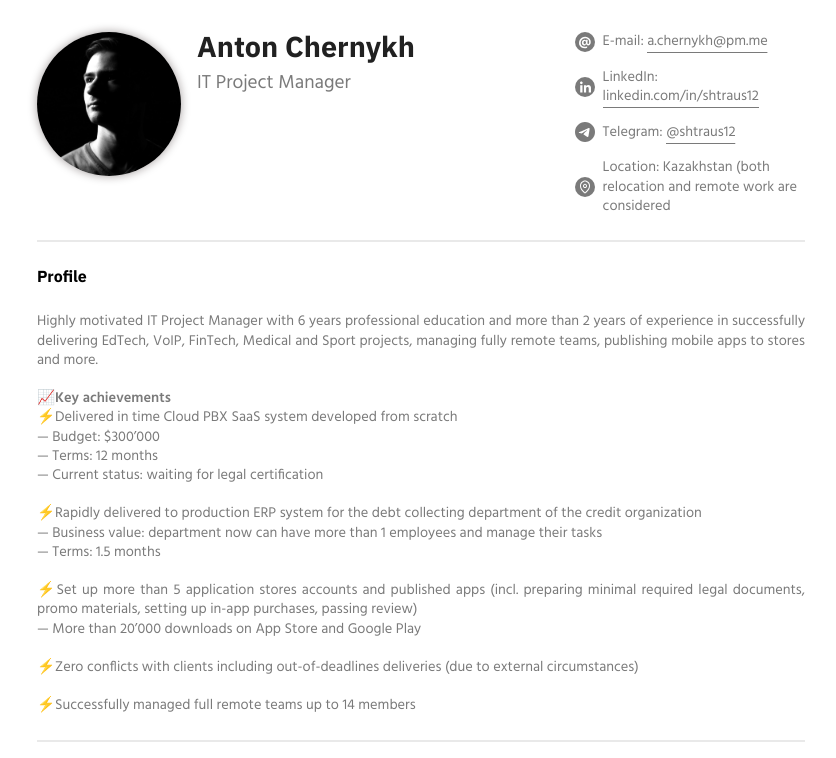
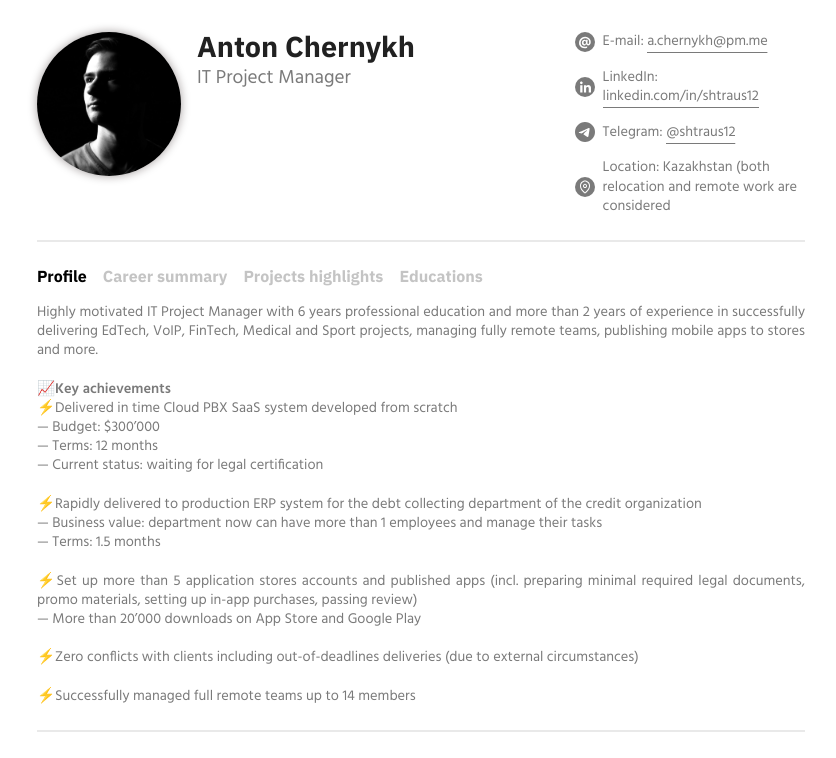
Before and after one commit to shtraus12/react-beginner, a React (Create React App) app: page / in a window 1280 px wide. Shown: the top 758 px of the page, without its empty margins (227-1063 px from the left). Built offline with nearby package versions, Linux system fonts and the light colour scheme.

Commit message:
tab navigator added

```diff
--- a/src/App.tsx
+++ b/src/App.tsx
@@ -7,13 +7,41 @@ import Profile from './components/Profile'
 import Projects from './components/Projects'
 import Educations from './components/Educations'
 import Languages from './components/Languages'
+import TabContainer from './components/TabContainer'
 
 function App() {
+  const tabs = [
+    {
+      tabTitle: 'Profile',
+      tabContent: (
+        <div style={{ display: 'flex', flexDirection: 'column', gap: '1rem' }}>
+          <Profile profile={cvData.profile} />
+          <hr />
+          <Languages languages={cvData.languages} />
+        </div>
+      ),
+    },
+    {
+      tabTitle: 'Career summary',
+      tabContent: <Careers careers={cvData.careers} />,
+    },
+    {
+      tabTitle: 'Projects highlights',
+      tabContent: <Projects projects={cvData.projectsHighlights} />,
+    },
+    {
+      tabTitle: 'Educations',
+      tabContent: <Educations educations={cvData.educations} />,
+    },
+  ]
+
   return (
     <div className="container">
       <Header headerData={cvData.headerData} />
       <hr />
-      <Profile profile={cvData.profile} />
+      <TabContainer tabs={tabs} />
+
+      {/* <Profile profile={cvData.profile} />
       <hr />
       <Careers careers={cvData.careers} />
       <hr />
@@ -21,7 +49,7 @@ function App() {
       <hr />
       <Educations educations={cvData.educations} />
       <hr />
-      <Languages languages={cvData.languages} />
+      <Languages languages={cvData.languages} /> */}
     </div>
   )
 }
--- a/src/components/Profile.tsx
+++ b/src/components/Profile.tsx
@@ -8,10 +8,7 @@ interface Props {
 
 function Profile({ profile }: Props) {
   return (
-    <div className="text-block">
-      <div className="block-header">Profile</div>
-      {<TextBlock body={profile.description} />}
-    </div>
+    <div className="text-block">{<TextBlock body={profile.description} />}</div>
   )
 }
 
--- a/src/components/TabContainer.tsx
+++ b/src/components/TabContainer.tsx
@@ -1,39 +1,42 @@
-import React from 'react'
-import { CVData } from '../models'
+import React, { ReactNode } from 'react'
 
-// interface Props {
-//   cvData: CVData
-// }
+interface props {
+  tabs: Array<{
+    tabTitle: string
+    tabContent: ReactNode
+  }>
+}
 
-// interface State {}
+function TabContainer({ tabs }: props) {
+  const [currentTab, moveToTab] = React.useState(0)
+  const tabNavigatorRef = React.useRef<HTMLDivElement>(null)
 
-// class TabContainer extends React.Component<Props, State> {
-//   moveTo() {}
+  setTimeout(() => {
+    if (tabNavigatorRef.current) tabNavigatorRef.current.scrollLeft += 100
+    console.log('hello')
+    setTimeout(() => {
+      if (tabNavigatorRef.current) tabNavigatorRef.current.scrollLeft = 0
+    }, 400)
+  }, 800)
 
-//   constructor() {
-//     super(pr)
-//     this.state = { currentTab: 'q' }
-//   }
+  return (
+    <div className="tab-container">
+      <div className="tab-navigator" ref={tabNavigatorRef} onLoad={() => {}}>
+        {tabs.map((tab, index) => {
+          return (
+            <div
+              className={index === currentTab ? 'tab-active' : 'tab'}
+              key={index}
+              onClick={moveToTab.bind({}, index)}
+            >
+              {tab.tabTitle}
+            </div>
+          )
+        })}
+      </div>
+      <div className="tab-content">{tabs[currentTab].tabContent}</div>
+    </div>
+  )
+}
 
-//   render(): React.ReactNode {
-//     return (
-//       <div className="tab-container">
-//         <div className="tab-navigator"></div>
-//         <div className="tab-content"></div>
-//       </div>
-//     )
-//   }
-// }
-
-// function TabConsdtainer() {
-//   return (
-//     <div className="tab-container">
-//       <div className="tab-navigator"></div>
-//       <div className="tab-content"></div>
-//     </div>
-//   )
-// }
-
-// function moveTo(tab: string) {}
-
-// export default TabContainer
+export default TabContainer
--- a/src/index.css
+++ b/src/index.css
@@ -4,7 +4,7 @@
 @import url('./styles/educations-block.css');
 @import url('./styles/projects-highlights-block.css');
 @import url('./styles/languages-block.css');
-/* @import url('./tab-container.css');*/
+@import url('./styles/tab-container.css');
 @import url('https://fonts.googleapis.com/css2?family=Hind:wght@300;400;600&family=IBM+Plex+Sans:wght@300;500;700&display=swap');
 
 body {
--- a/src/styles/header.css
+++ b/src/styles/header.css
@@ -21,7 +21,7 @@
 .header .person .name-position {
   display: flex;
   flex-direction: column;
-  gap: 1vw;
+  gap: 0.5rem;
 }
 
 .header .person .name {
--- /dev/null
+++ b/src/styles/tab-container.css
@@ -0,0 +1,56 @@
+.tab-container {
+  display: flex;
+  flex-direction: column;
+  gap: 1rem;
+}
+
+.tab-container .tab-navigator {
+  font-family: var(--h2-font-family);
+  font-size: var(--h2-font-size);
+  font-style: var(--h2-font-style);
+  font-weight: var(--h2-font-weight);
+  line-height: var(--h2-line-height);
+
+  display: flex;
+  gap: 1rem;
+
+  overflow-x: scroll;
+
+  scroll-behavior: smooth;
+}
+
+.tab-container .tab-navigator::-webkit-scrollbar {
+  display: none;
+}
+
+.tab-navigator .tab-active {
+  white-space: nowrap;
+}
+
+.tab-navigator .tab {
+  cursor: pointer;
+  transition: all 1s 0s;
+  color: var(--grey-200);
+
+  width: max-content;
+  height: max-content;
+
+  white-space: nowrap;
+}
+
+.tab-navigator .tab:hover {
+  color: var(--black);
+}
+
+.tab-container .tab-content * {
+  animation: animate-fade 0.5s;
+}
+
+@keyframes animate-fade {
+  0% {
+    opacity: 0;
+  }
+  100% {
+    opacity: 1;
+  }
+}
```
